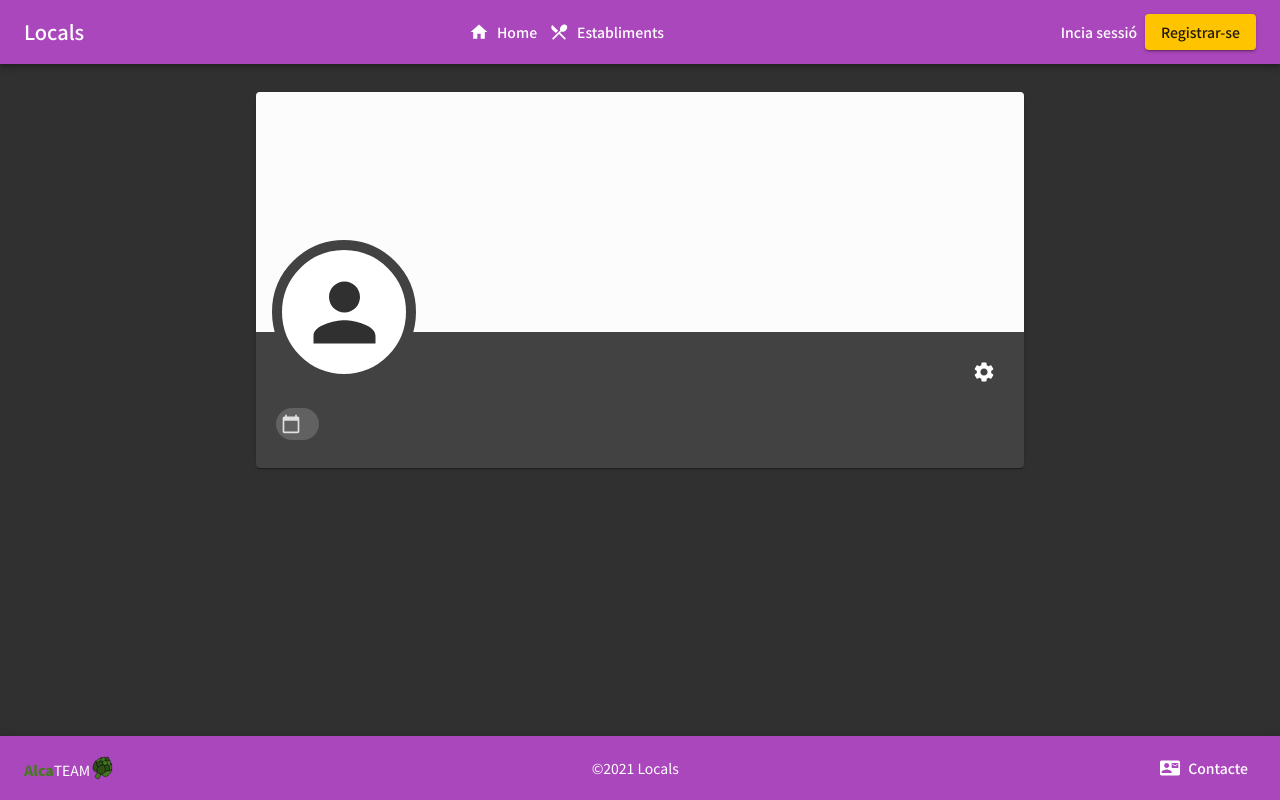
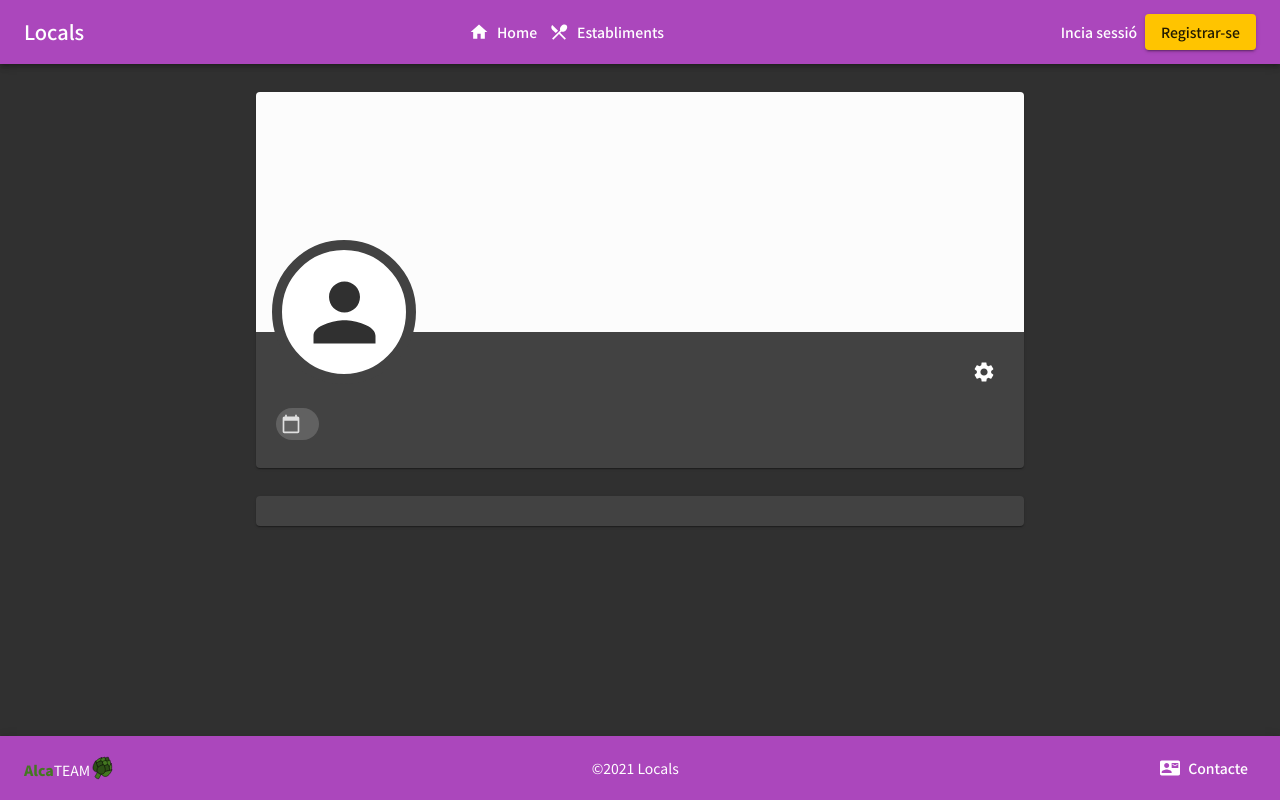
Before and after one commit to TomeuPauClar/locals, a React (Create React App) app in the folder locals/: page /perfil/1 in a window 1280 px wide. Built offline with nearby package versions, Linux system fonts and the light colour scheme; no server answers.

Commit message:
Primera modificacion perfil

```diff
--- a/locals/src/components/Profile.js
+++ b/locals/src/components/Profile.js
@@ -1,6 +1,6 @@
 import React, { Component } from "react";
 import { withStyles } from "@material-ui/core/styles";
-import { Card, CardContent, Avatar, Typography, Grid, IconButton, Chip, Backdrop, Button, Fade, InputAdornment, Modal, TextField, CardActionArea, Badge } from "@material-ui/core";
+import { Card, CardContent, Avatar, Typography, Grid, IconButton, Chip, Backdrop, Button, Fade, InputAdornment, Modal, TextField, CardActionArea, Badge, Paper } from "@material-ui/core";
 import PersonAddIcon from "@material-ui/icons/PersonAdd";
 import SettingsIcon from "@material-ui/icons/Settings";
 import CloseIcon from "@material-ui/icons/Close";
@@ -88,6 +88,11 @@ const styles = (theme) => ({
     width: "100%",
     padding: 5,
   },
+  paper: {
+    backgrowndColor: theme.palette.background.paper,
+    margin: "1.75rem auto",
+    padding: 15,
+  },
 });
 
 class Profile extends Component {
@@ -95,6 +100,7 @@ class Profile extends Component {
     super(props);
     this.state = {
       user: {},
+      comentaris:[],
       openModal: false,
       nom: "",
       nomError: false,
@@ -104,6 +110,7 @@ class Profile extends Component {
       passwordErrorMessage: "",
       showPassword: false,
       redirect: null,
+      error: false,
     };
 
     this.handleCloseModal = this.handleCloseModal.bind(this);
@@ -115,6 +122,7 @@ class Profile extends Component {
     this.handleAvatarChange = this.handleAvatarChange.bind(this);
     this.handleValidarNom = this.handleValidarNom.bind(this);
     this.handleValidarPassword = this.handleValidarPassword.bind(this);
+    this.comments = this.comments.bind(this);
   }
 
   componentDidMount() {
@@ -131,6 +139,15 @@ class Profile extends Component {
     document.title = "Perfil - Locals";
     if (parseInt(this.props.match.params.id)) {
       this.chargeProfleInfo();
+
+      axios
+      .get(defaultUrl + "comentari/usuari/"+this.props.match.params.id)
+      .then((resposta) => {
+        this.setState({ comentaris: resposta.data.dades.comentari,error:false});
+      })
+      .catch((error) => {
+        this.setState({ error});
+      });
     } else {
       this.setState({
         redirect: "/NotFound",
@@ -282,6 +299,11 @@ class Profile extends Component {
     dades.send(formdata);
   }
 
+  comments() {
+    let comentarios=this.state.comentaris;
+    console.log(comentarios);
+  }
+
   render() {
     const { classes } = this.props;
     const { redirect, openModal, user, nom, nomError, nomErrorMessage, showPassword, password, passwordError, passwordErrorMessage } = this.state;
@@ -295,6 +317,7 @@ class Profile extends Component {
     const joined = user.createdAt ? user.createdAt.split(" ")[0] : "";
 
     return (
+
       <div className={classes.root}>
         {/* Modal */}
         <Modal
@@ -425,6 +448,10 @@ class Profile extends Component {
             <Chip icon={<CalendarToday fontSize="small" />} label={joined} className={classes.chip} />
           </CardContent>
         </Card>
+{/* Comentarios */}
+        <Paper className={classes.paper}>
+            {this.comments}
+        </Paper>
       </div>
     );
   }
```
